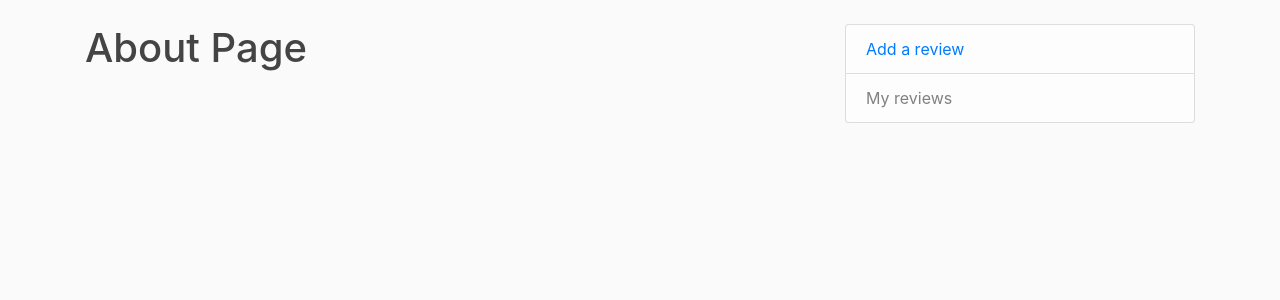
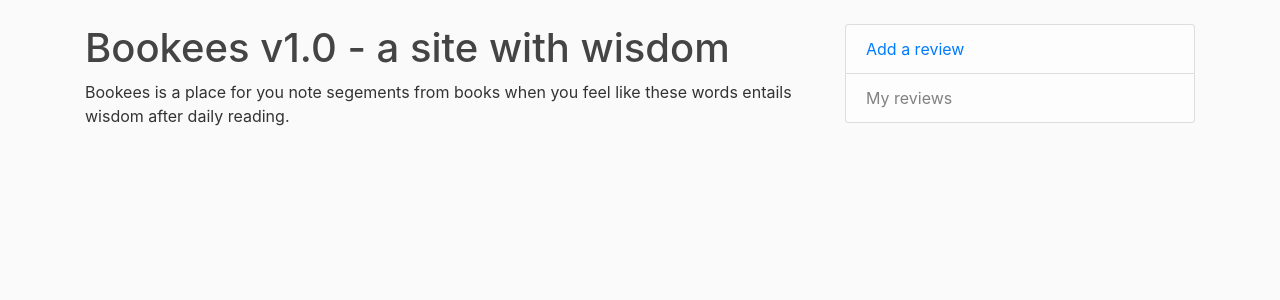
Before and after one commit to wwwangzhou/booksite, a Flask app: page /about in a window 1280 px wide. Shown: the part 56-356 px from the top of the page. Run offline with Flask 2, Linux system fonts and the light colour scheme; some libraries are stand-ins or nearby versions.

Commit message:
Update about.html

```diff
--- a/booksite/templates/about.html
+++ b/booksite/templates/about.html
@@ -1,4 +1,7 @@
 {% extends "layout.html" %}
 {% block body %}
-    <h1>About Page</h1>
+    <h1>Bookees v1.0 - a site with wisdom</h1>
+
+    <p>Bookees is a place for you note segements from books when you feel like these words entails wisdom after daily reading. </p>
+
 {% endblock body %}
```
